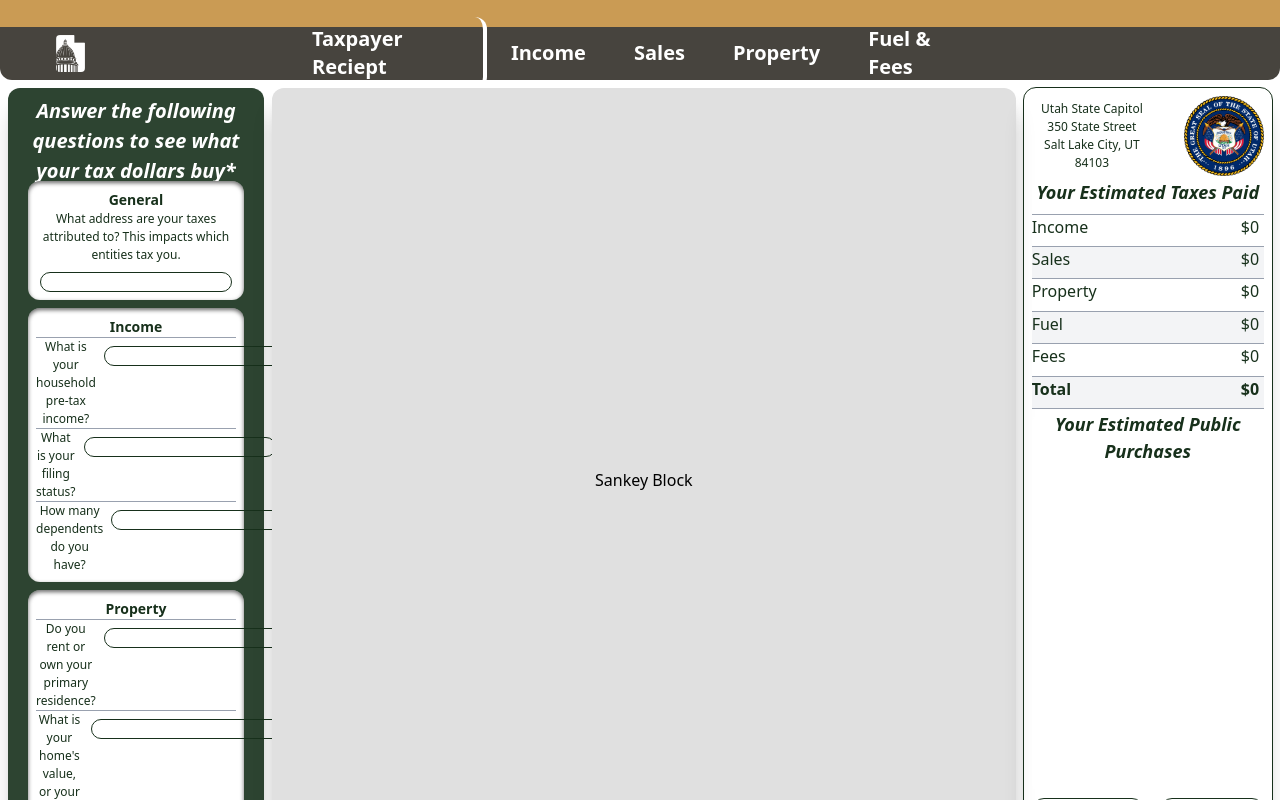
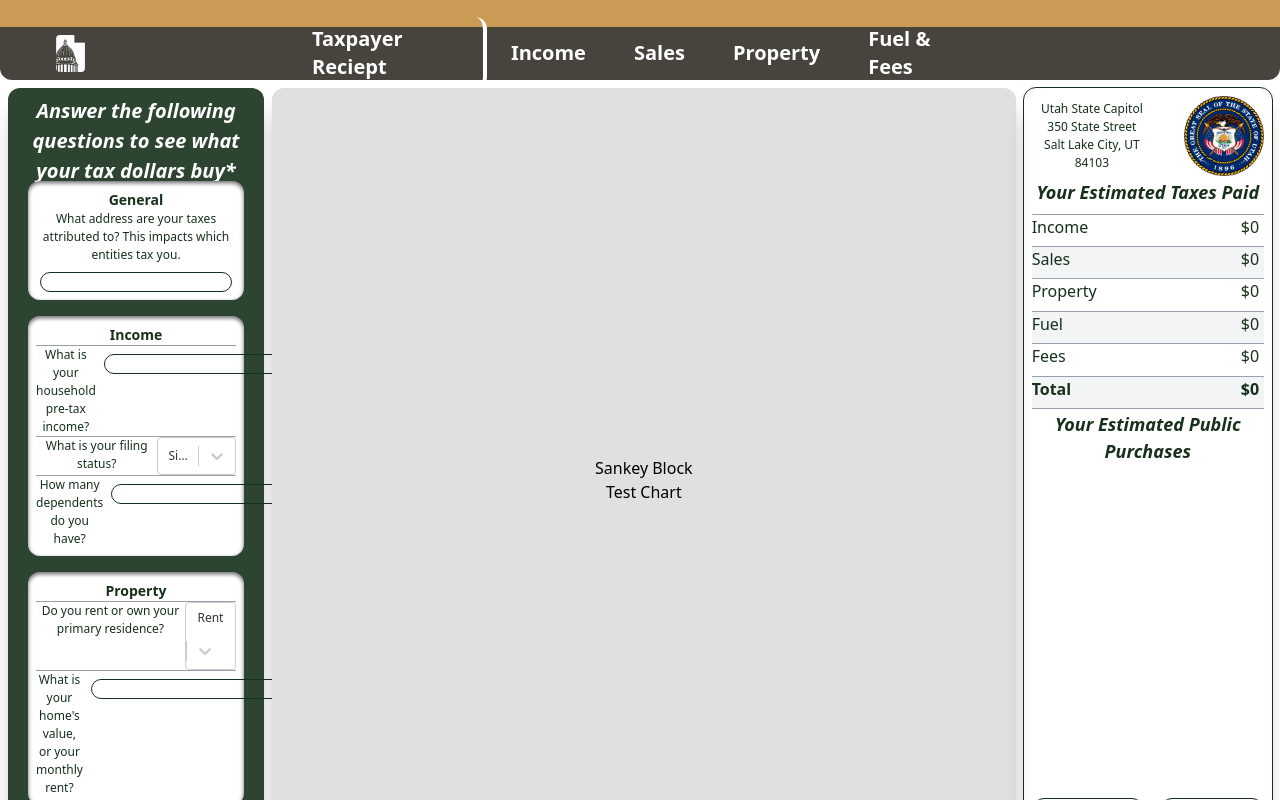
Before and after one commit to LFA-Economics-Team/Taxpayer-Receipt, a React (Vite) app in the folder app/: page / in a window 1280 px wide. Shown: the top 800 px of the page. Built offline with nearby package versions, Linux system fonts and the light colour scheme.

Commit message:
daily work 4-1-2026

```diff
--- a/app/package.json
+++ b/app/package.json
@@ -14,6 +14,7 @@
     "google": "^2.1.0",
     "react": "^19.2.0",
     "react-dom": "^19.2.0",
+    "react-select": "^5.10.2",
     "tailwindcss": "^4.1.18"
   },
   "devDependencies": {
--- a/app/src/components/Home/ControlBlock.tsx
+++ b/app/src/components/Home/ControlBlock.tsx
@@ -1,12 +1,30 @@
 "use client";
+
+import Select from "react-select";
+
+const filingOptions = [
+  { value: "Single", label: "Single" },
+  { value: "Married filing Single", label: "Married filing Single" },
+  { value: "Married filing Jointly", label: "Married filing Jointly" },
+  { value: "Head of Household", label: "Head of Household" },
+  {
+    value: " Qualifying surviving spouse",
+    label: " Qualifying surviving spouse",
+  },
+];
+
+const rentOrOwn = [
+  { value: "Rent", label: "Rent" },
+  { value: "Own", label: "Own" },
+];
 
 export function ControlBlock() {
   return (
-    <div className="flex flex-col h-90-vh w-1/5 bg-[#17301b]/90 rounded-xl shadow-xl/20 text-white text-center m-2 p-2 gap-2">
+    <div className="flex flex-col h-90-vh w-1/5 justify-between bg-[#17301b]/90 rounded-xl shadow-xl/20 text-white text-center m-2 p-2 gap-2">
       <div className="flex h-1/10 w-9/10 place-self-center font-bold italic text-[20px]">
         Answer the following questions to see what your tax dollars buy*
       </div>
-      <div className="flex flex-col h-/10 items-center gap-2">
+      <div className="flex flex-col h-8/10 items-center gap-4">
         <div className="flex flex-col w-9/10 bg-white text-[12px] text-[#17301b] rounded-xl pt-2 inset-shadow-sm/60">
           <div className="font-bold text-[14px]">General</div>
           <div>
@@ -19,19 +37,17 @@ export function ControlBlock() {
         </div>
         <div className="flex flex-col w-9/10 bg-white text-[12px] text-[#17301b] rounded-xl p-2 inset-shadow-sm/60 divide-y divide-gray-400">
           <div className="font-bold text-[14px]">Income</div>
-          <div className=" flex flex-row">
+          <div className=" flex flex-row justify-between">
             <div>What is your household pre-tax income?</div>
             <form>
               <input className="border-1 px-2 m-2 rounded-xl" />
             </form>
           </div>
-          <div className=" flex flex-row">
+          <div className=" flex flex-row justify-between">
             <div>What is your filing status?</div>
-            <form>
-              <input className="border-1 px-2 m-2 rounded-xl" />
-            </form>
+            <Select defaultValue={[filingOptions[0]]} options={filingOptions} />
           </div>
-          <div className=" flex flex-row">
+          <div className=" flex flex-row justify-between">
             <div>How many dependents do you have?</div>
             <form>
               <input className="border-1 px-2 m-2 rounded-xl" />
@@ -40,13 +56,11 @@ export function ControlBlock() {
         </div>
         <div className="flex flex-col w-9/10 bg-white text-[12px] text-[#17301b] rounded-xl p-2 inset-shadow-sm/60 divide-y divide-gray-400">
           <div className="font-bold text-[14px]">Property</div>
-          <div className=" flex flex-row">
+          <div className=" flex flex-row justify-between">
             <div>Do you rent or own your primary residence?</div>
-            <form>
-              <input className="border-1 px-2 m-2 rounded-xl" />
-            </form>
+            <Select defaultValue={[rentOrOwn[0]]} options={rentOrOwn} />
           </div>
-          <div className=" flex flex-row">
+          <div className=" flex flex-row justify-between">
             <div>What is your home's value, or your monthly rent?</div>{" "}
             {/* Set this question up to be conditional on whether the user rents or owns*/}
             <form>
@@ -56,29 +70,30 @@ export function ControlBlock() {
         </div>{" "}
         <div className="flex flex-col w-9/10 bg-white text-[12px] text-[#17301b] rounded-xl p-2 inset-shadow-sm/60">
           <div className="font-bold text-[14px]">Fuel & Fees</div>
-          <div className=" flex flex-row">
+          <div className=" flex flex-row justify-between">
             <div>What type of vehicle do you drive?</div>
             <form>
               <input className="border-1 px-2 m-2 rounded-xl" />
             </form>
           </div>
-          <div className=" flex flex-row">
+          <div className=" flex flex-row justify-between">
             <div>What is the model year of your vehicle?</div>
             <form>
               <input className="border-1 px-2 m-2 rounded-xl" />
             </form>
           </div>
-          <div className=" flex flex-row">
+          <div className=" flex flex-row justify-between">
             <div>How many miles do you drive annually?</div>
             <form>
               <input className="border-1 px-2 m-2 rounded-xl" />
             </form>
           </div>
         </div>{" "}
+        <div className="flex flex-col w-5/10 self-center bg-white rounded-xl text-[#17301b] hover:bg-gray-200">
+          Clear Reciept
+        </div>
       </div>
-      <div className="flex flex-col w-5/10 self-center bg-white rounded-xl text-[#17301b] hover:bg-gray-200">
-        Clear Reciept
-      </div>
+
       <div className="flex flex-col h-1/10 p-2 text-[14px]">
         *Your data are not stored or sent to any government entity. Results are
         illustrative of a typical full-year Utah resident with similar
--- /dev/null
+++ b/app/src/components/Home/RecieptSankey.tsx
@@ -0,0 +1,7 @@
+export function RecieptSankey() {
+  return (
+    <div>
+      <div>Test Chart</div>
+    </div>
+  );
+}
--- a/app/src/components/Home/Reciept_Sankey.tsx
+++ /dev/null
@@ -1,91 +0,0 @@
-import {
-  ResponsiveContainer,
-  Sankey,
-  Tooltip,
-  useChartWidth,
-  Layer,
-  Rectangle,
-} from "recharts";
-import type { SankeyNodeProps } from "recharts";
-
-// #region Sample data
-const data0 = {
-  nodes: [
-    { name: "Visit" },
-    { name: "Direct-Favourite" },
-    { name: "Page-Click" },
-    { name: "Detail-Favourite" },
-    { name: "Lost" },
-  ],
-  links: [
-    { source: 0, target: 1, value: 3728.3 },
-    { source: 0, target: 2, value: 354170 },
-    { source: 2, target: 3, value: 62429 },
-    { source: 2, target: 4, value: 291741 },
-  ],
-};
-
-// #endregion
-function MyCustomSankeyNode({
-  x,
-  y,
-  width,
-  height,
-  index,
-  payload,
-}: SankeyNodeProps) {
-  const containerWidth = useChartWidth();
-  if (containerWidth == null) {
-    return null; // Return null if used outside a chart context
-  }
-  const isOut = x + width + 6 > containerWidth;
-  return (
-    <Layer key={`CustomNode${index}`}>
-      <Rectangle
-        x={x}
-        y={y}
-        width={width}
-        height={height}
-        fill="#5192ca"
-        fillOpacity="1"
-      />
-      <text
-        textAnchor={isOut ? "end" : "start"}
-        x={isOut ? x - 6 : x + width + 6}
-        y={y + height / 2}
-        fontSize="14"
-        stroke="#333"
-      >
-        {payload.name}
-      </text>
-      <text
-        textAnchor={isOut ? "end" : "start"}
-        x={isOut ? x - 6 : x + width + 6}
-        y={y + height / 2 + 13}
-        fontSize="12"
-        stroke="#333"
-        strokeOpacity="0.5"
-      >
-        {`${payload.value}k`}
-      </text>
-    </Layer>
-  );
-}
-
-const Reciept_Sankey = () => (
-  <ResponsiveContainer width="100%" aspect={2}>
-    <Sankey
-      data={data0}
-      node={MyCustomSankeyNode}
-      nodePadding={50}
-      margin={{
-        bottom: 30,
-      }}
-      link={{ stroke: "#77c878" }}
-    >
-      <Tooltip />
-    </Sankey>
-  </ResponsiveContainer>
-);
-
-export default Reciept_Sankey;
--- a/app/src/components/Home/SankeyBlock.tsx
+++ b/app/src/components/Home/SankeyBlock.tsx
@@ -1,9 +1,12 @@
 "use client";
+
+import { RecieptSankey } from "./RecieptSankey";
 
 export function SankeyBlock() {
   return (
     <div className="flex flex-col h-90vh w-3/5 place-content-center text-center my-2 rounded-xl shadow-xl/20 bg-[#e0e0e0]">
-      Sankey Block
+      <div>Sankey Block</div>
+      <RecieptSankey />
     </div>
   );
 }
```
Also changed, not shown: 1 other file (tests, documents, lock files or other folders).
